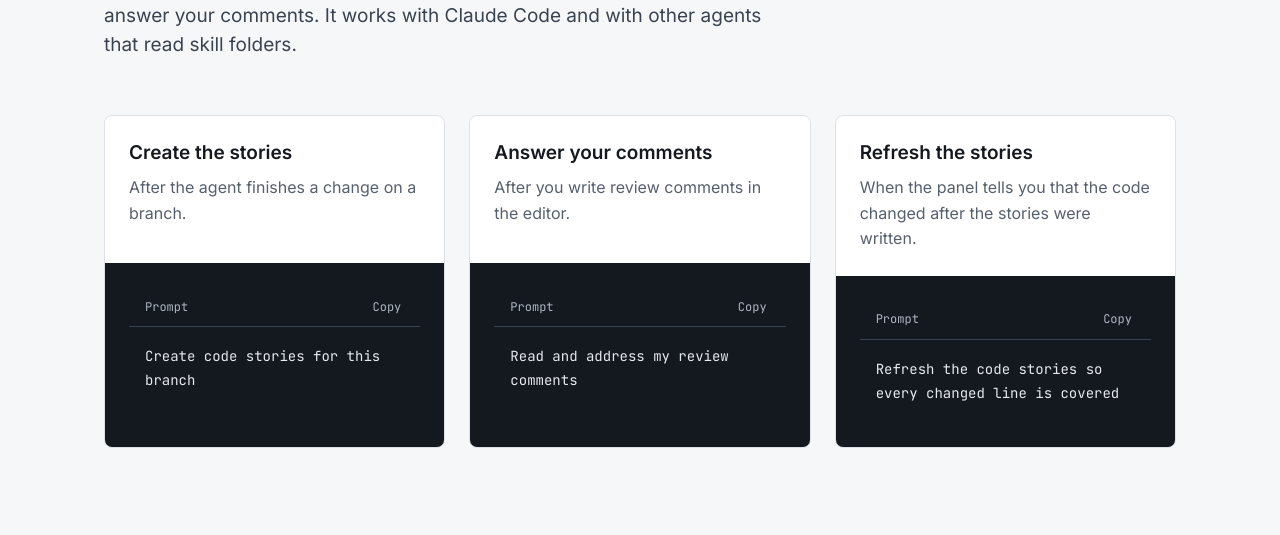
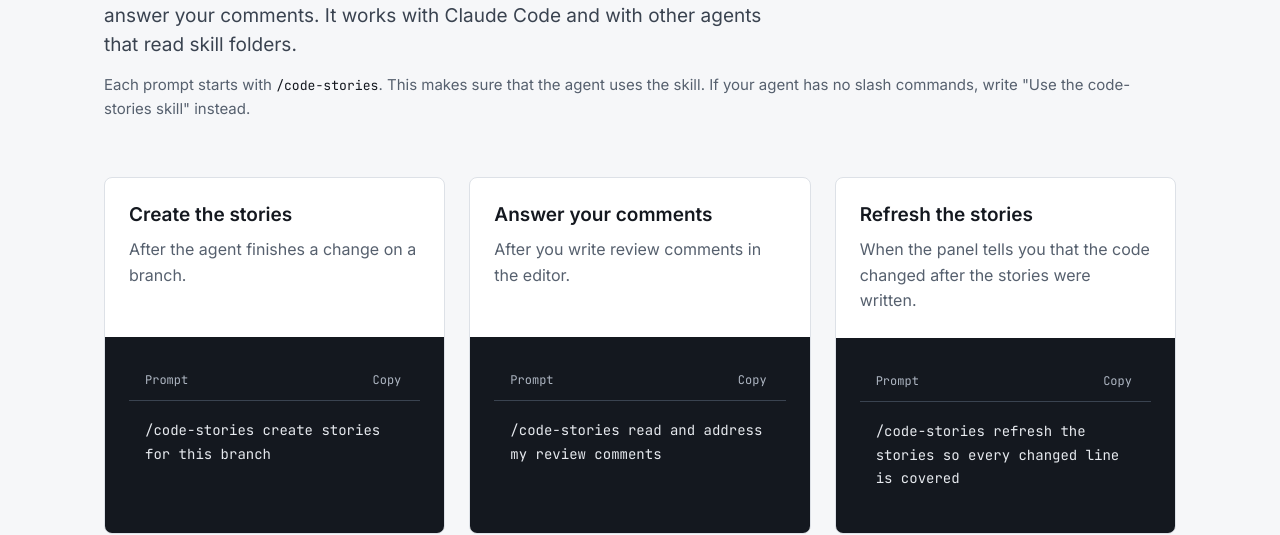
Before and after one commit to Zachary-work/code-story-walkthrough, a website: page docs/skill.html in a window 1280 px wide. Shown: the part 281-816 px from the top of the page. Drawn offline with Linux system fonts and the light colour scheme.

Commit message:
Start the sample prompts with /code-stories so the skill is used
Co-Authored-By: Claude Fable 5.2 <noreply@anthropic.com>

```diff
--- a/docs/skill.html
+++ b/docs/skill.html
@@ -31,20 +31,21 @@
 <p class="eyebrow">The agent skill</p>
 <h1>Three prompts. The skill does the rest.</h1>
 <p class="lead">The <code>code-stories</code> skill teaches your agent to write the stories and to answer your comments. It works with Claude Code and with other agents that read skill folders.</p>
+<p class="body small">Each prompt starts with <code>/code-stories</code>. This makes sure that the agent uses the skill. If your agent has no slash commands, write "Use the code-stories skill" instead.</p>
 </section>
 
 <section class="wrap prompts cards">
 <div class="card">
 <div><h2>Create the stories</h2><p>After the agent finishes a change on a branch.</p></div>
-<div class="code"><div class="code-head"><span>Prompt</span></div><pre class="prompt">Create code stories for this branch</pre></div>
+<div class="code"><div class="code-head"><span>Prompt</span></div><pre class="prompt">/code-stories create stories for this branch</pre></div>
 </div>
 <div class="card">
 <div><h2>Answer your comments</h2><p>After you write review comments in the editor.</p></div>
-<div class="code"><div class="code-head"><span>Prompt</span></div><pre class="prompt">Read and address my review comments</pre></div>
+<div class="code"><div class="code-head"><span>Prompt</span></div><pre class="prompt">/code-stories read and address my review comments</pre></div>
 </div>
 <div class="card">
 <div><h2>Refresh the stories</h2><p>When the panel tells you that the code changed after the stories were written.</p></div>
-<div class="code"><div class="code-head"><span>Prompt</span></div><pre class="prompt">Refresh the code stories so every changed line is covered</pre></div>
+<div class="code"><div class="code-head"><span>Prompt</span></div><pre class="prompt">/code-stories refresh the stories so every changed line is covered</pre></div>
 </div>
 </section>
 
```
Also changed, not shown: docs/get-started.html (+2 -1 lines), docs/index.html (+1 -1 lines), docs/tour.html (+1 -1 lines), README.md.
